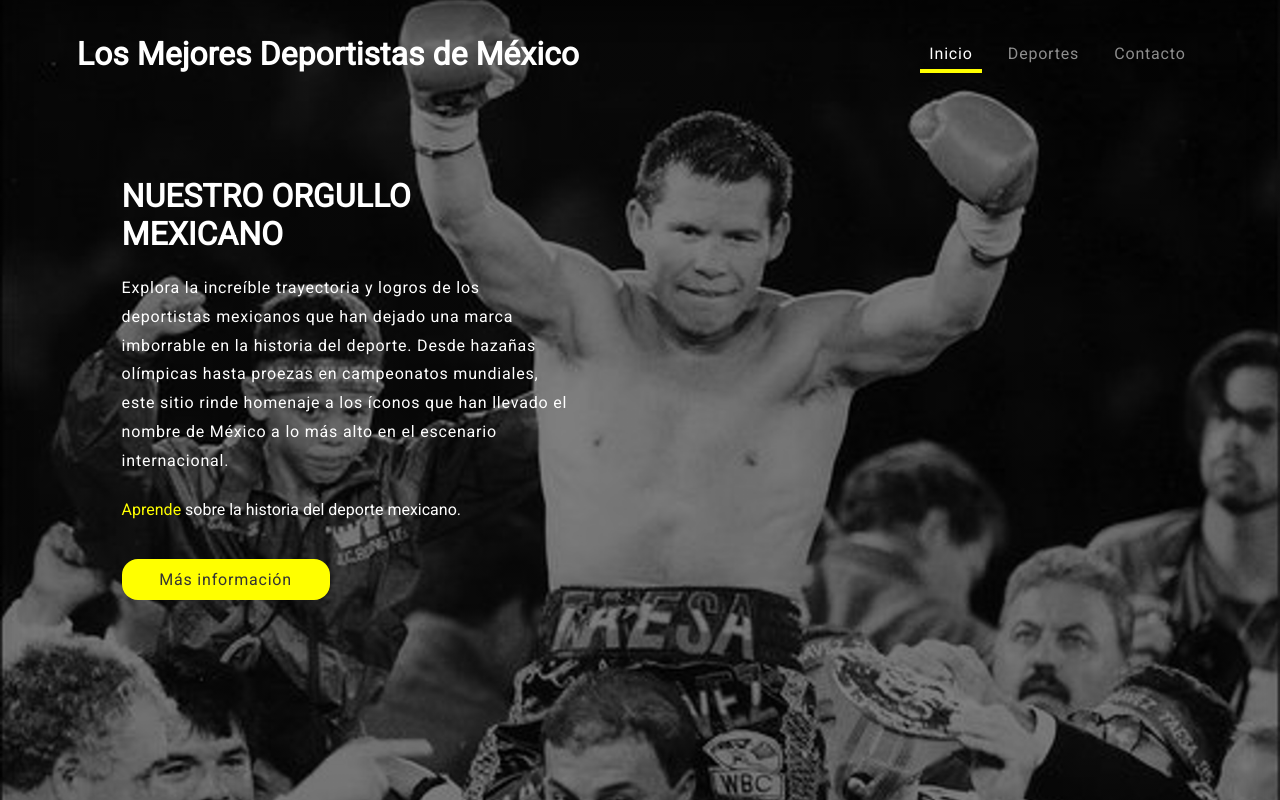
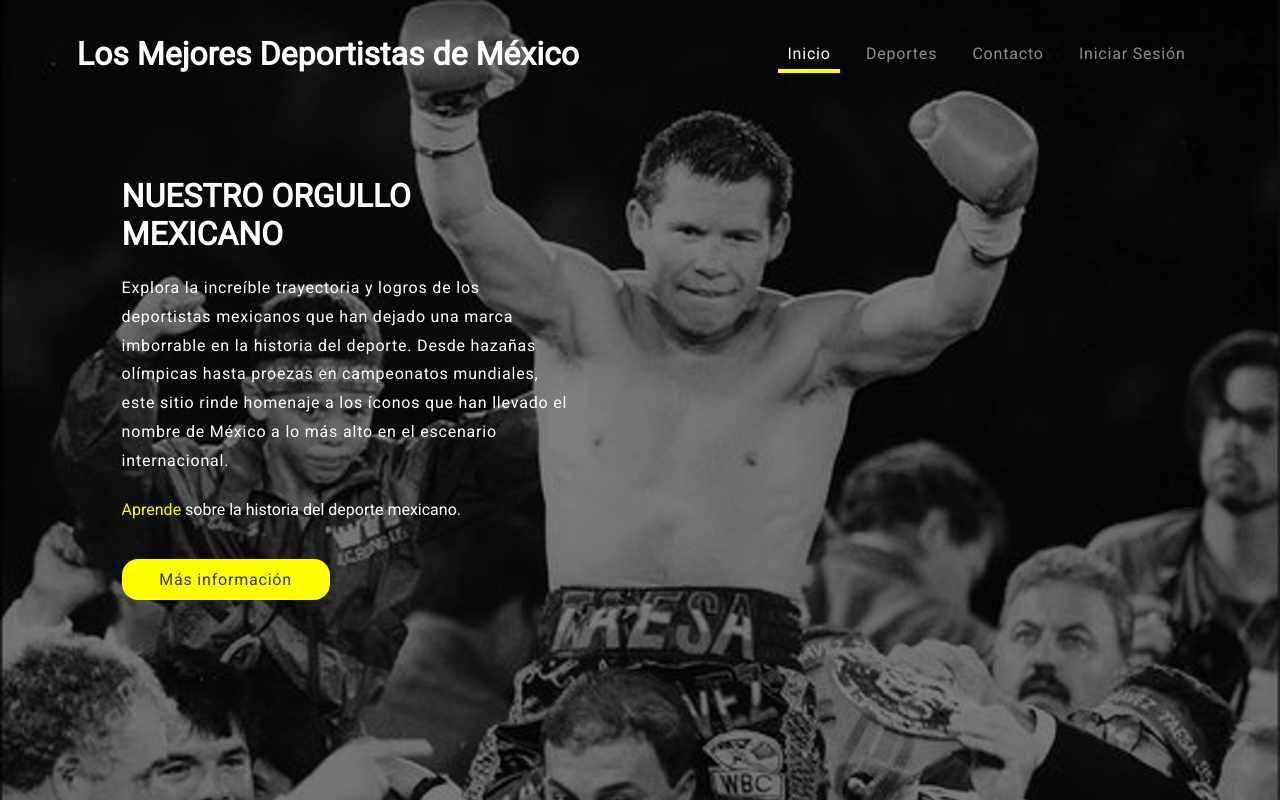
Before and after one commit to CesarGarciaMurillo/Proyecto-pagina-deportes, a plain HTML site: page index.html in a window 1280 px wide. Drawn offline with Linux system fonts and the light colour scheme.

```diff
--- a/index.html
+++ b/index.html
@@ -20,6 +20,7 @@
                 <li><a href="index.html" class="link-active">Inicio</a></li>
                 <li><a href="deportes.html" class="link">Deportes</a></li>
                 <li><a href="contacto.html" class="link">Contacto</a></li>
+                <li><a href="app/pages/login.html" class="link">Iniciar Sesión</a></li>
             </ul>
         </nav>
         <header class="header">
```
